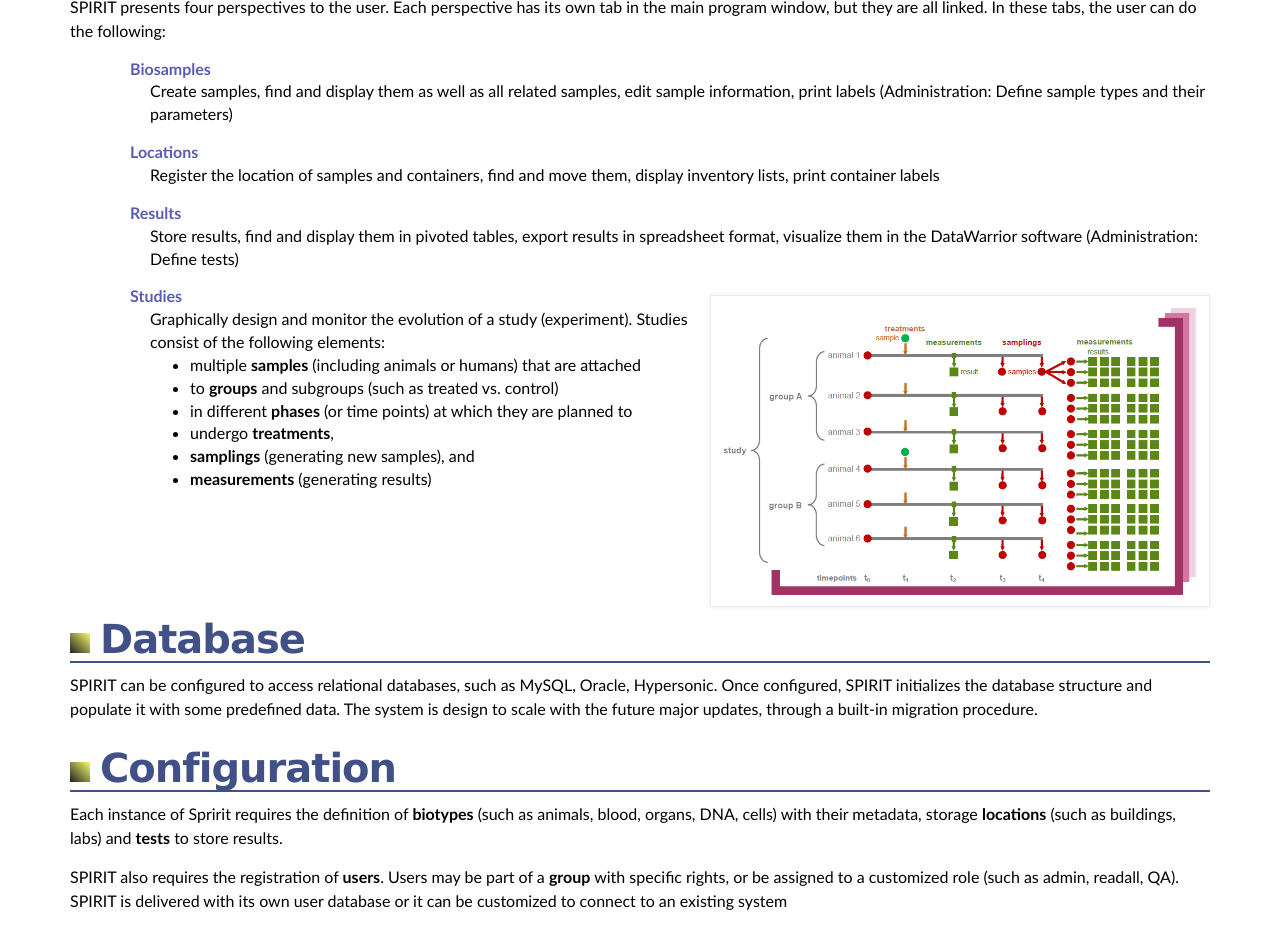
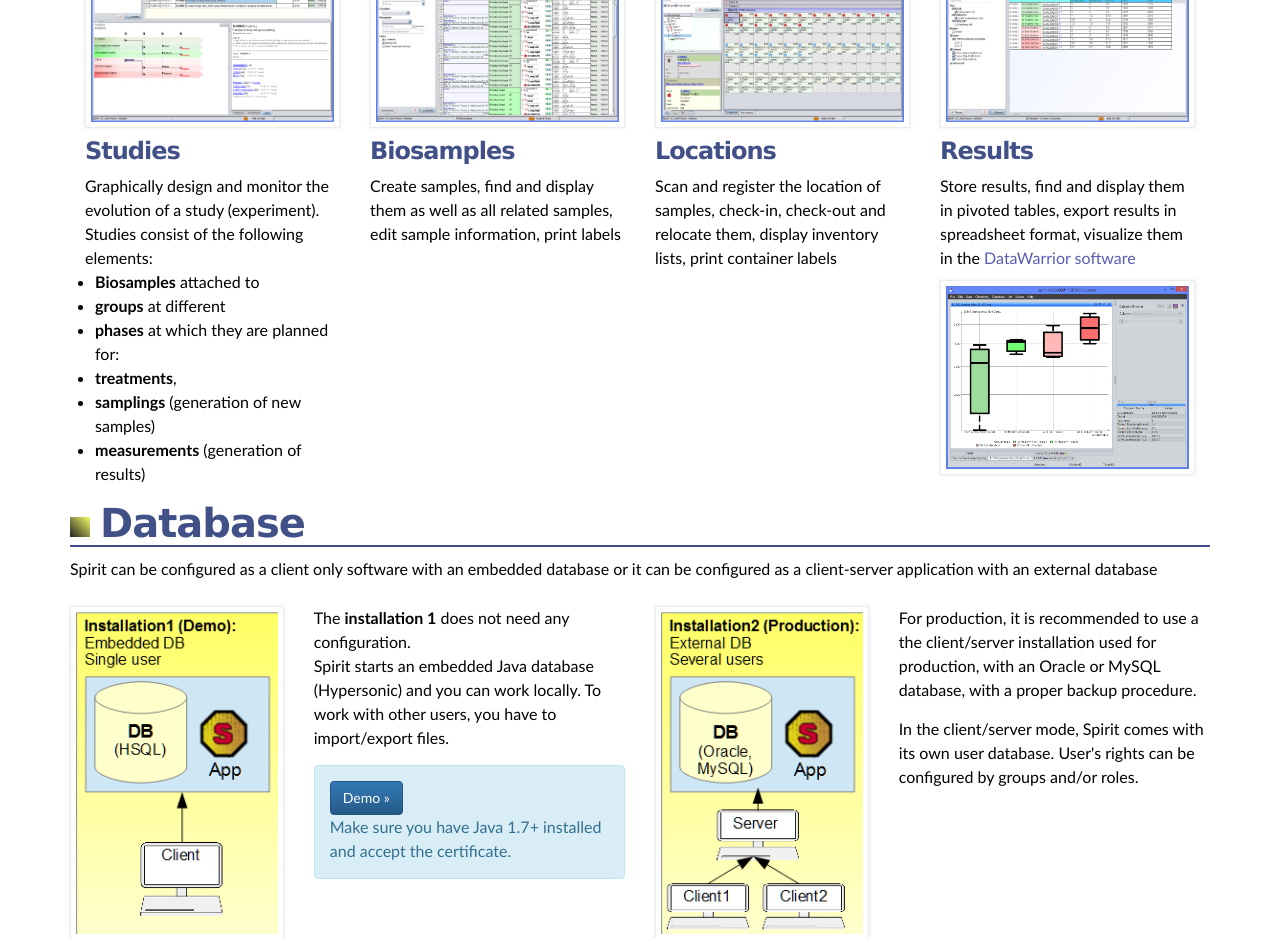
Before and after one commit to jfreyss/spirit, a plain HTML site: page concept/index.html in a window 1280 px wide. Shown: the part 625-1563 px from the top of the page. Drawn offline with Linux system fonts and the light colour scheme.

Commit message:
added images

```diff
--- a/concept/index.html
+++ b/concept/index.html
@@ -7,6 +7,7 @@
     <meta name="description" content="Spirit: a study/biosample management software for drug discovery research">
 	<meta name="viewport" content="width=device-width, initial-scale=1.0">
 
+	<link rel="icon" href="../images/ico.png" type="images/png"/>
 	<link rel="stylesheet" href="../css/bootstrap.min.css">
     <link rel="stylesheet" href="../css/jquery.fancybox.css?v=2.1.5" media="screen" />
 	<link rel="stylesheet" href="../css/docs.css">
@@ -37,7 +38,7 @@
             <li class="active"><a href="../concept/index.html">Concept</a></li>
             <li><a href="../first/index.html">Installation</a></li>
             <li><a href="../doc/index.html">Documentation</a></li>
-            <li><a href="../contact/index.html">Contact</a></li>
+            <li><a href="../contact/index.html">About</a></li>
 			<li><a id="forkme_banner" href="https://github.com/jfreyss/spirit">View on GitHub</a></li>
           </ul>
         </div>
@@ -49,7 +50,7 @@
 
 <section>
 <h1>What is SPIRIT?</h1>
-<div class="pull-md-right"><a class="fancybox" rel="group" href="principle.png"><img width="400" src="principle.png" alt="Spirit's entity relationships" /></a></div>
+	<div class="pull-md-right"><a class="fancybox" rel="group" href="principle.png"><img width="300" src="principle.png" alt="Spirit's entity relationships" /></a></div>
 	<p>SPIRIT is a Java-based software to handle complex life science research data. It was originally developed for internal use by Actelion Pharmaceuticals Ltd. (Switzerland).</p>
 	<p>SPIRIT is used by more than hundred researchers in Actelion's Drug Discovery Departments. It is also used by the Actelion Research Biobank to manage its preclinical and clinical samples and data.</p>
 	<p>SPIRIT's data concept is generic and sample-centric. It can be configured to handle any type of samples and their relationships, including animals or humans. Results
@@ -60,38 +61,83 @@ can be linked to samples and have an unlimited number of input and output parame
 <h1>User perspectives</h1>
 	<p>SPIRIT presents four perspectives to the user. Each perspective has its own tab in the
 	main program window, but they are all linked. In these tabs, the user can do the following:
-<dl>
-<dt>Biosamples</dd>
-<dd> Create samples, find and display them as well as all related samples,
+	<row>
+		<div class="col-md-3">
+			<a class="fancybox" rel="group" href="study.png"><img width="100%" src="study.png" title="Studies" /></a>
+			<h3>Studies</h3>
+			Graphically design and monitor the evolution of a study (experiment).
+			Studies consist of the following elements:
+			<ul style="padding-left:10px">
+			<li><strong>Biosamples</strong> attached to
+			<li><strong>groups</strong> at different
+			<li><strong>phases</strong> at which they are planned for:
+			<li><strong>treatments</strong>,
+			<li><strong>samplings</strong> (generation of new samples)
+			<li><strong>measurements</strong> (generation of results)
+			</ul>
+		</div>
+		<div class="col-md-3">
+			<a class="fancybox" rel="group" href="biosample.png"><img width="100%" src="biosample.png" title="Biosamples" /></a>
+			<h3>Biosamples</h3>
+			Create samples, find and display them as well as all related samples,
 			edit sample information, print labels
-(Administration: Define sample types and their parameters)</dd>
-<dt>Locations</dt>
-<dd>Register the location of samples and containers, find and move them,
-display inventory lists, print container labels</dd>
-<dt>Results</dt>
-<dd>Store results, find and display them in pivoted tables, export results
-in spreadsheet format, visualize them in the DataWarrior software
-(Administration: Define tests)</dd>
-<dt>Studies</dd>
-<div class="pull-md-right"><a class="fancybox" rel="group" href="study-concept.png"><img width="500" src="study-concept.png" alt="Study's concept" /></a></div>
-<dd>Graphically design and monitor the evolution of a study (experiment).
-Studies consist of the following elements:
-<ul>
-<li>multiple <strong>samples</strong> (including animals or humans) that are attached</li>
-<li>to <strong>groups</strong> and subgroups (such as treated vs. control)</li>
-<li>in different <strong>phases</strong> (or time points) at which they are planned to</li>
-<li>undergo <strong>treatments</strong>,</li>
-<li><strong>samplings</strong> (generating new samples), and</li>
-<li><strong>measurements</strong> (generating results)</li>
-</ul>
-</dd>
-</dl>
+		</div>
+		<div class="col-md-3">
+			<a class="fancybox" rel="group" href="location.png"><img width="100%" src="location.png" title="Locations" /></a>
+			<h3>Locations</h3>
+			Scan and register the location of samples, check-in, check-out and relocate them, display inventory lists, print container labels
+		</div>
+		<div class="col-md-3">
+			<a class="fancybox" rel="group" href="result.png"><img width="100%" src="result.png" title="Results" /></a>
+			<h3>Results</h3>
+			Store results, find and display them in pivoted tables, export results
+			in spreadsheet format, visualize them in the <a href="http://www.openmolecules.org/">DataWarrior software</a>
+			<a class="fancybox pull-md-right" rel="group" href="dw.png"><img width="100%" src="dw.png" title="DataWarrior" /></a>
+		</div>
+	</row>
 	</p>
 </section>
 
 <section>
 <h1>Database</h1>
-<p>SPIRIT can be configured to access relational databases, such as MySQL, Oracle, Hypersonic. Once configured, SPIRIT initializes the database structure and populate it with some predefined data. The system is design to scale with the future major updates, through a built-in migration procedure.
+	<p>Spirit can be configured as a client only software with an embedded database or it can be configured as a client-server application with an external database</p>
+	<div class="row">
+		<div class="col-md-6">
+			<div class="row">
+				<div class="col-xs-5">
+					<a class="fancybox" rel="group" href="install1.png"><img width="100%" src="install1.png" title="Client" /></a>
+				</div>
+				<div class="col-xs-7">
+					<p>
+					The <strong>installation 1</strong> does not need any configuration.<br> Spirit starts an embedded Java database (Hypersonic) and you can work locally. To work with other users, you have to import/export files.
+					</p>
+					<p>
+					<div class="alert alert-info">
+						<a class="btn btn-primary" href="../webstart/spirit.jnlp" role="button">Demo &raquo;</a><br>
+						Make sure you have Java 1.7+ installed and accept the certificate.
+					</div>
+					</p>
+				</div>
+			</div>
+		</div>
+		<div class="col-md-6">
+			<div class="row">
+				<div class="col-xs-5">
+					<a class="fancybox" rel="group" href="install2.png"><img width="100%" src="install2.png" title="Client/Server" /></a>
+				</div>
+				<div class="col-xs-7">
+					<p>
+					For production, it is recommended to use a the client/server installation used for production, with an Oracle or MySQL database, with a proper backup procedure.
+					</p>
+					<p>
+					In the client/server mode, Spirit comes with its own user database. User's rights can be configured by groups and/or roles.
+					</p>
+				</div>
+			</div>
+		</div>
+	</div>
+
+	<p>The first time SPIRIT is started (and otherwise configured), Spirit runs in the Demo version. The database structure is inialized, and some predefined biotypes/tests are updated. The system is design to scale with the future major updates, through a built-in migration procedure. </p>
 </section>
 
 <section>
@@ -157,15 +203,15 @@ content in a (potentially huge) flat spreadsheet file at once.</p>
 </section>
 
 <section>
-<h1>Current users</h1>
+<h1>Current implementations</h1>
 <ul>
 <li>Actelion Pharmaceuticals Ltd., Allschwil, Switzerland. Drug Discovery Departments, including Actelion Research Biobank</li>
 <li>University Hospital Basel, Switzerland. Departement Biomedicine</li>
 </ul>
 </section>
-
-Thanks to Oliver Peter for the <a href="SPIRIT Software Overview v-2-1.pdf">PDF document</a>
-
+<p>
+Thanks to Oliver Peter for the first version of the <a href="SPIRIT Software Overview v-2-1.pdf">PDF document</a>
+</p>
     </div>
 
     <div id="footer_wrap">
--- a/css/stylesheet.css
+++ b/css/stylesheet.css
@@ -342,6 +342,15 @@ dd {
 	background-color: #f6fc6a;
 	background-image: linear-gradient(to top, rgba(255,255,255,.5) 15%, transparent 50%, rgba(255,255,255,.5) 85%);
 	background-size: 10px 8px;
+	padding-top: 20px;
+	padding-bottom: 20px;
+}
+
+.jumbotron > div {
+	background-repeat:no-repeat;
+	background-image:url('../overview.png');
+	background-position:right top;
+	height:300px;
 }
 
 .navbar-default .navbar-nav>li>a {
```
Also changed, not shown: contact/index.html (+13 -8 lines), doc/index.html (+2 -1 lines), first/index.html (+3 -2 lines), index.html (+6 -4 lines), concept/biosample.png (added), concept/client.png (added), concept/dw.png (added), concept/install1.png (added), concept/install2.png (added), concept/location.png (added), concept/result.png (added), concept/study.png (added), favicon.ico (added), images/ico.png (added), 1 more files. Lines whose indentation alone changed are shown as unchanged.
